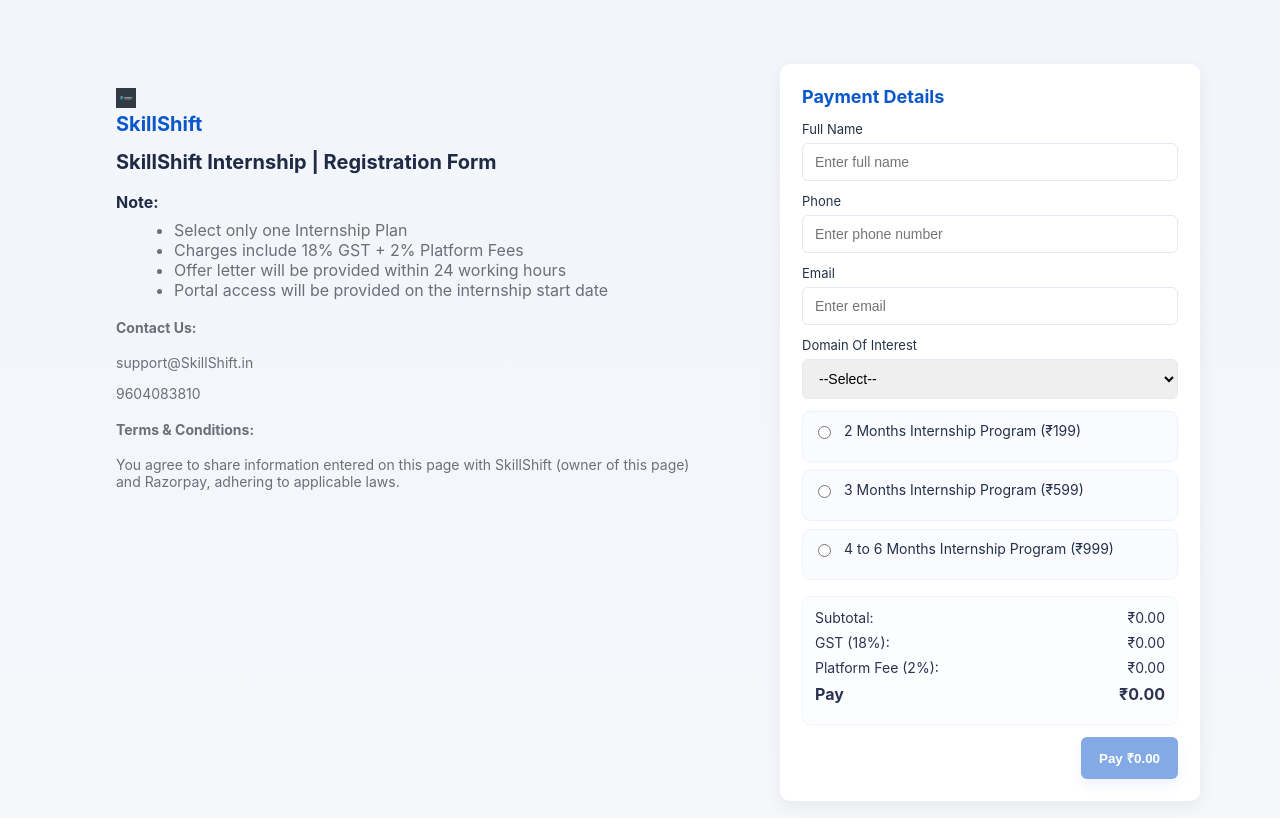
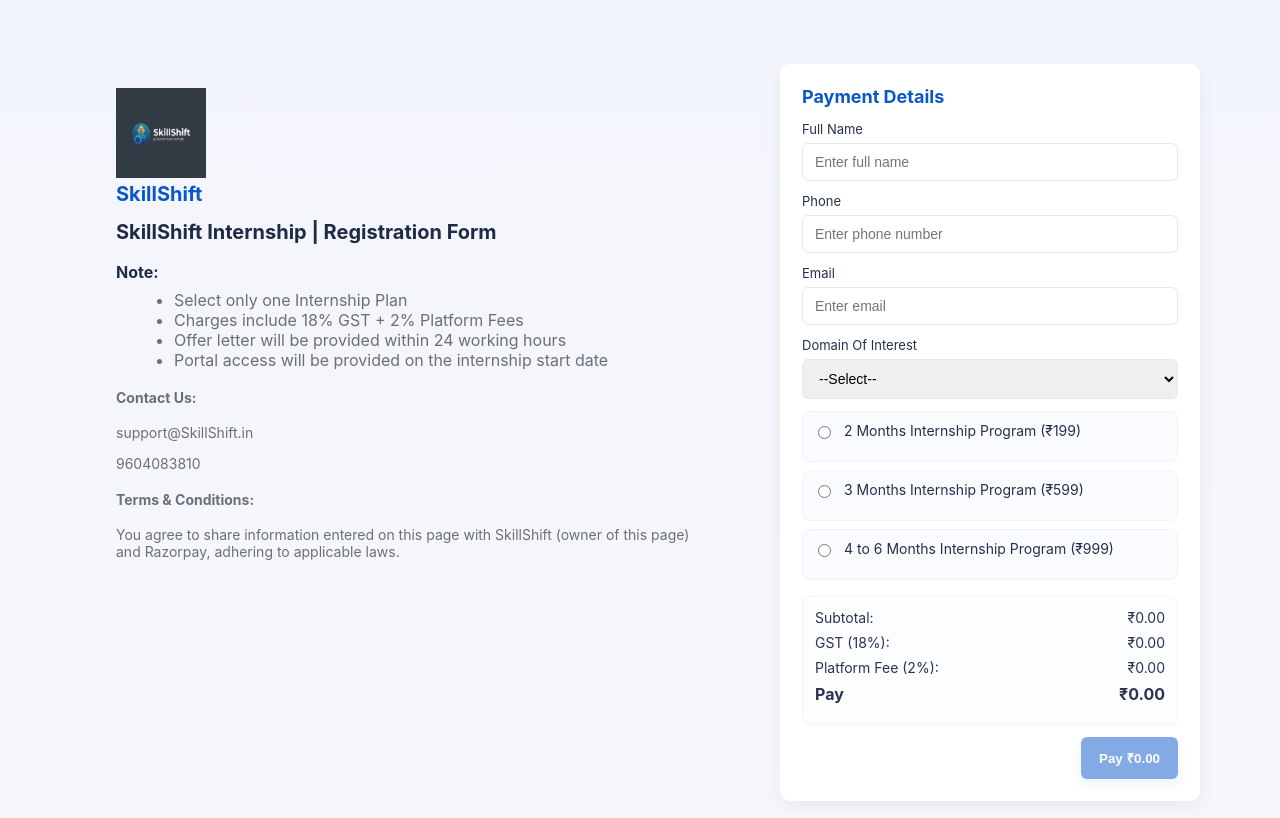
Before and after one commit to kalilin907/hideme, a website: page public/index.html in a window 1280 px wide. Drawn offline with Linux system fonts and the light colour scheme.

Commit message:
Update index.html

```diff
--- a/public/index.html
+++ b/public/index.html
@@ -12,7 +12,7 @@
   <div class="page">
     <aside class="left-column">
       <div class="brand">
-        <img src="icon2.png" width="20" height="20" alt="SkillShift Icon" />
+        <img src="icon2.png" width="90" height="90" alt="SkillShift Icon" />
         <div class="logo">SkillShift</div>
 
       </div>
```
